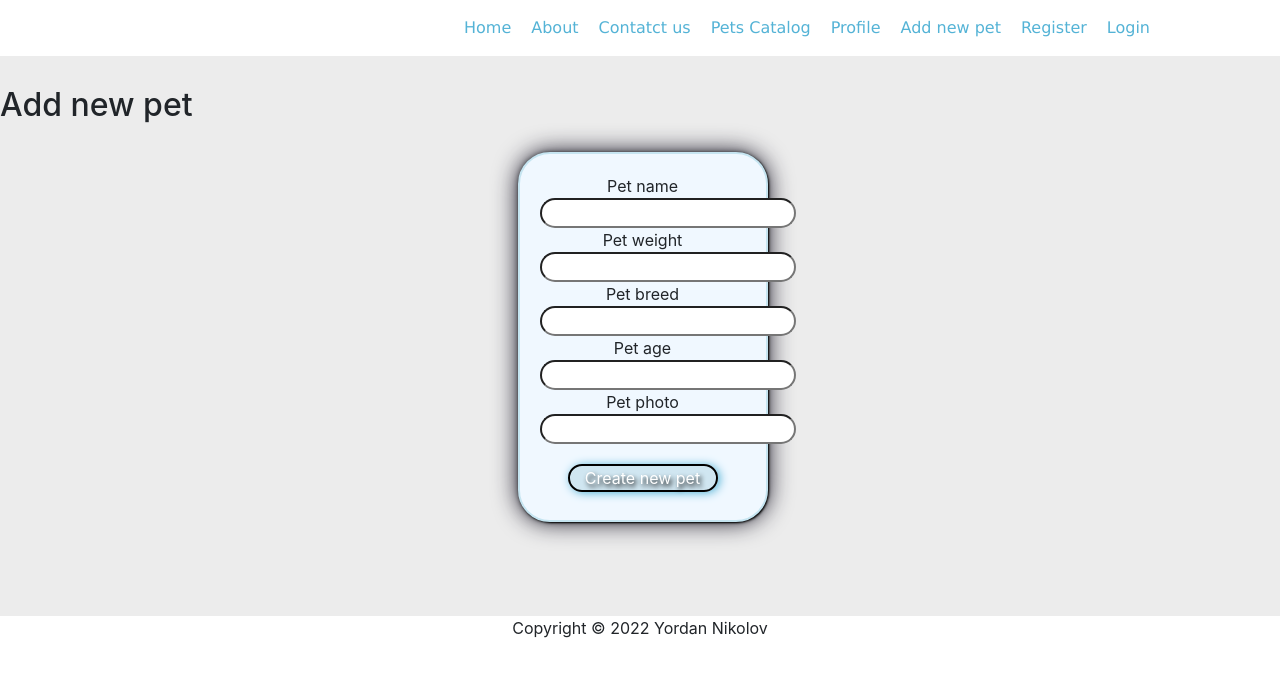
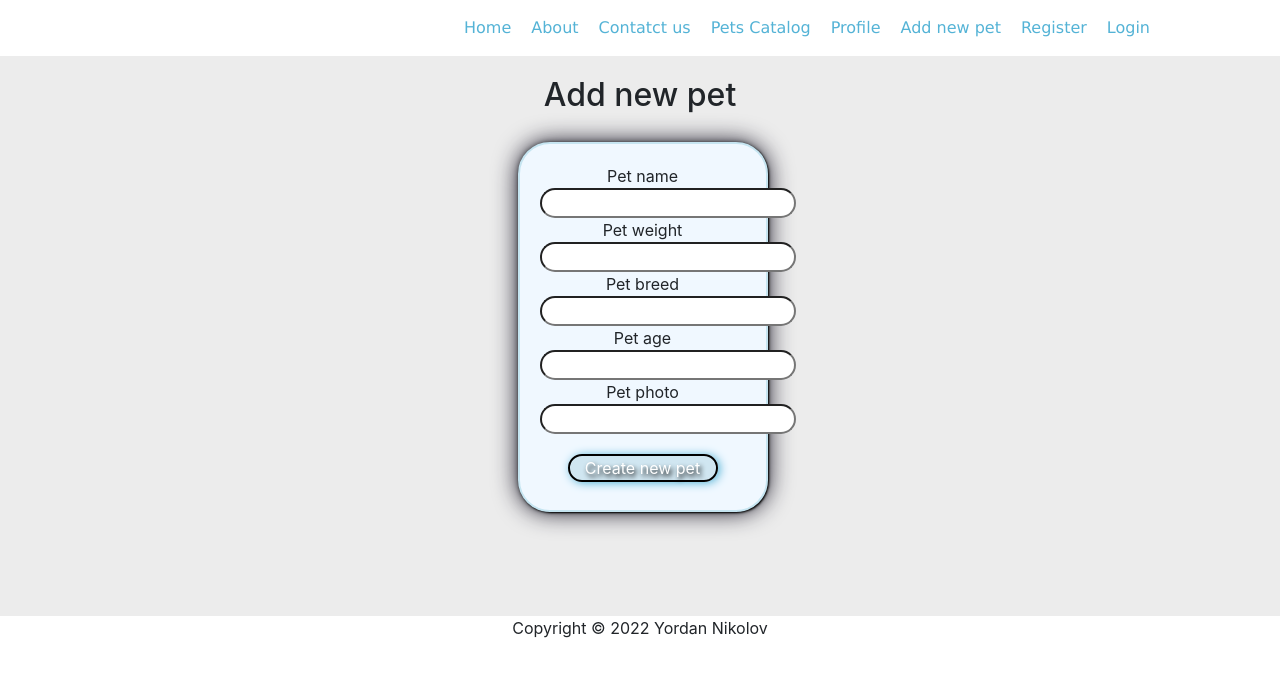
Before and after one commit to nlotoo/Pet-HUB-Application, a React (Create React App) app in the folder client/: page /create-new-pet in a window 1280 px wide. Shown: the top 676 px of the page. Built offline with nearby package versions, Linux system fonts and the light colour scheme.

Commit message:
create new pet update

```diff
--- a/client/src/Components/CreatePetPage/CreatePetPage.js
+++ b/client/src/Components/CreatePetPage/CreatePetPage.js
@@ -10,7 +10,7 @@ const CreatePetPage = () => {
 
     return (
         <div className='create-new-pet-root'>
-            <h2>Add new pet</h2>
+            <h2 className='add-new-pet-heading'>Add new pet</h2>
             <div className='create-new-pet-wrapper'>
                 <form className='create-new-pet-form' onSubmit={CreatePet} >
                     <div>
--- a/client/src/Components/CreatePetPage/createPetPage.css
+++ b/client/src/Components/CreatePetPage/createPetPage.css
@@ -7,8 +7,9 @@
 
 }
 
-h2 {
-    padding-top: 30px;
+.add-new-pet-heading {
+    text-align: center;
+    padding-top: 20px;
 }
 
 .input-create-pet-class {
```
